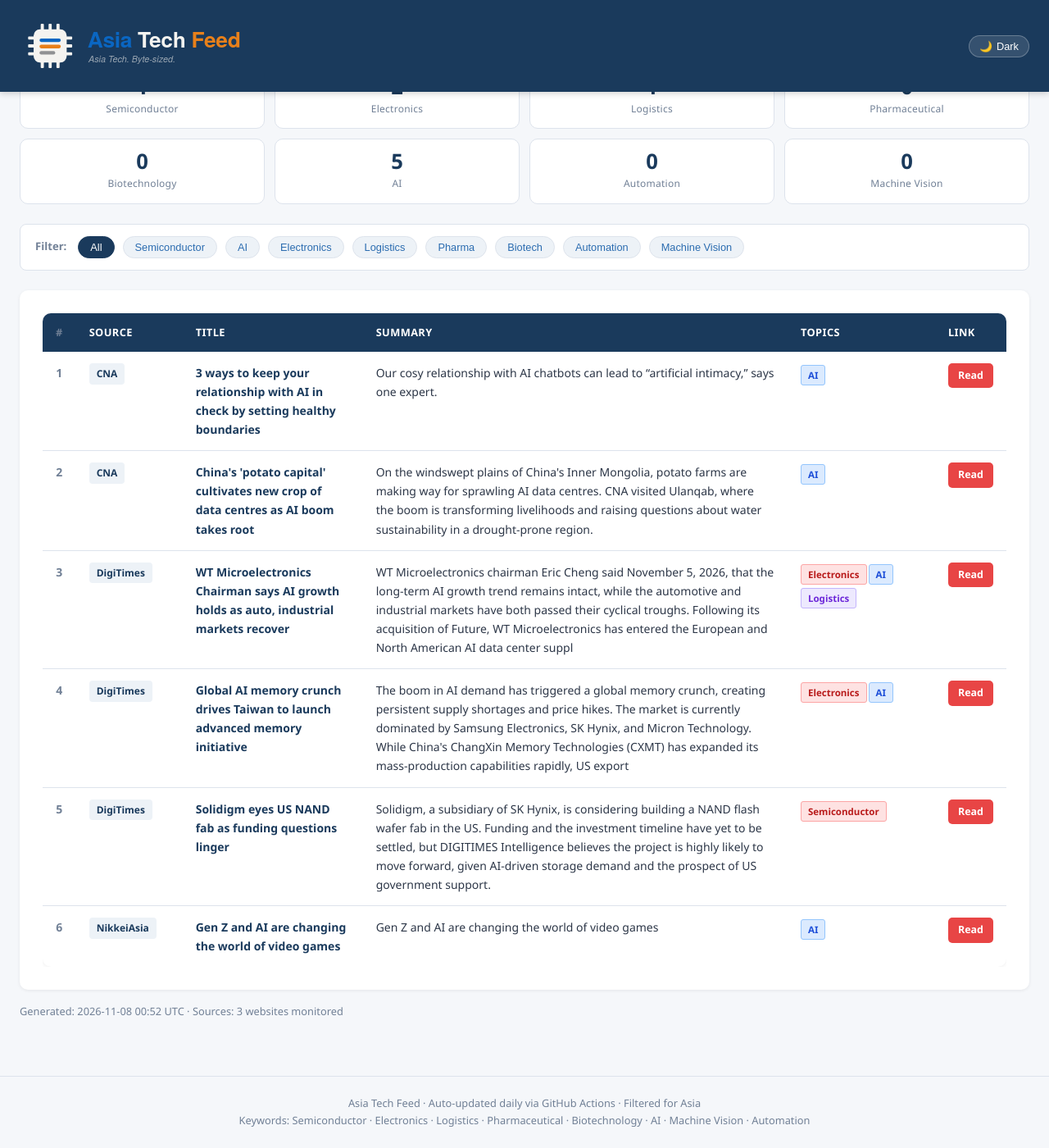
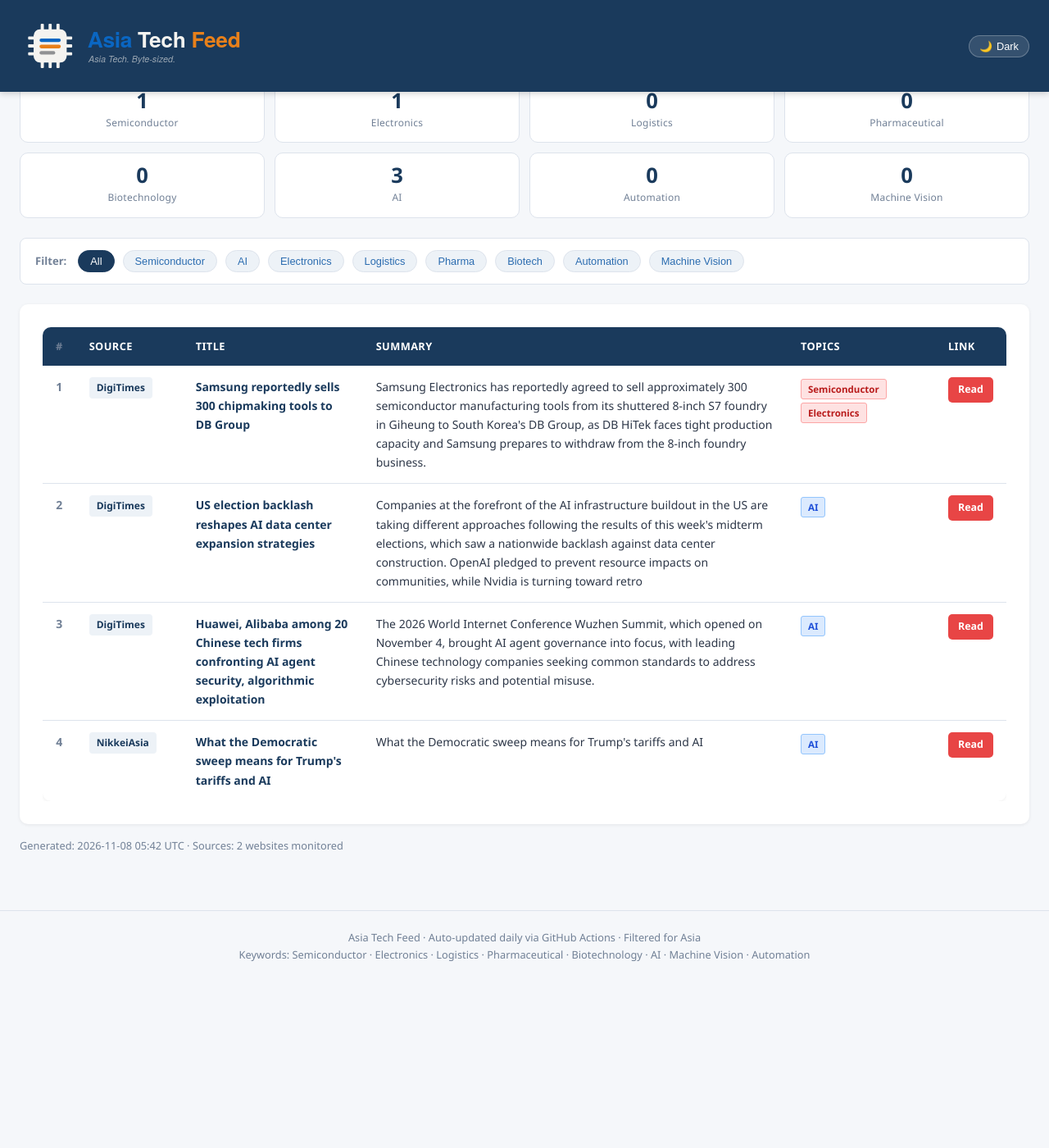
Before and after one commit to asiatechfeed/Asia-Tech-Feed, a Jekyll site: the page built from _posts/2026-11-08-asia-tech-news-digest.md, in a window 1280 px wide and 1400 px high, scrolled down 476 px. Shown: the whole window at 82% size. Built offline with Jekyll 4.4.1, drawn with Linux system fonts in a browser that asks for light colours; a script that is not in the unit is left out; after the commit the page ends 1673 px from its top, so only the background shows below that; some of the changed text lies outside the part shown.

Commit message:
📰 News digest 2026-11-08 (4 articles)

```diff
--- a/_data/seen_urls.json
+++ b/_data/seen_urls.json
@@ -199,5 +199,9 @@
   "dd4e03a815": "2026-11-08",
   "fd8f330874": "2026-11-08",
   "2bb829ea4c": "2026-11-08",
-  "8ee6f052e9": "2026-11-08"
+  "8ee6f052e9": "2026-11-08",
+  "b6a399f888": "2026-11-08",
+  "9f2d8c6de5": "2026-11-08",
+  "0b01fcff0c": "2026-11-08",
+  "77ed232a07": "2026-11-08"
 }
--- a/_posts/2026-11-08-asia-tech-news-digest.md
+++ b/_posts/2026-11-08-asia-tech-news-digest.md
@@ -1,16 +1,16 @@
 ---
 layout: post
 title: "Asia Tech News Digest - November 08, 2026"
-date: 2026-11-08 08:52:26 +0800
-articles_count: 6
-sources_count: 3
-sources: ["CNA", "DigiTimes", "NikkeiAsia"]
+date: 2026-11-08 13:42:27 +0800
+articles_count: 4
+sources_count: 2
+sources: ["DigiTimes", "NikkeiAsia"]
 csv_file: /assets/data/news-2026-11-08.tsv
-featured_title: "3 ways to keep your relationship with AI in check by setting healthy boundaries"
-featured_url: "https://www.channelnewsasia.com/living/ai-chatbots-artificial-intimacy-6459366"
-featured_source: "CNA"
-featured_summary: "Our cosy relationship with AI chatbots can lead to \u201cartificial intimacy,\u201d says one expert."
-featured_image: "https://dam.mediacorp.sg/image/upload/s--bckrB_TJ--/c_crop,h_1125,w_2000,x_0,y_104/c_fill,g_auto,h_676,w_1200/f_auto,q_auto/v1/mediacorp/cna/image/2026/11/02/smarter_living_relationship_ai-0.jpg?itok=eouck8ro"
+featured_title: "Samsung reportedly sells 300 chipmaking tools to DB Group"
+featured_url: "https://www.digitimes.com/news/a20261106VL218/samsung-equipment-manufacturing-production-capacity-production.html"
+featured_source: "DigiTimes"
+featured_summary: "Samsung Electronics has reportedly agreed to sell approximately 300 semiconductor manufacturing tools from its shuttered 8-inch S7 foundry in Giheung to South Korea's DB Group, as DB HiTek faces tight production capacity and Samsung prepares to withdraw from the 8-inch foundry business."
+featured_image: "https://img.digitimes.com/newsshow/20261106vl218_files/2_s.jpg"
 ---
 
 <table class="news-table">
@@ -27,51 +27,35 @@ featured_image: "https://dam.mediacorp.sg/image/upload/s--bckrB_TJ--/c_crop,h_11
 <tbody>
 <tr>
   <td class="col-num">1</td>
-  <td class="col-source"><span class="source-badge">CNA</span></td>
-  <td class="col-title"><span class="article-title">3 ways to keep your relationship with AI in check by setting healthy boundaries</span></td>
-  <td class="col-summary">Our cosy relationship with AI chatbots can lead to “artificial intimacy,” says one expert.</td>
-  <td class="col-tags"><span class="tag ai">AI</span></td>
-  <td class="col-link"><a class="btn-link" href="https://www.channelnewsasia.com/living/ai-chatbots-artificial-intimacy-6459366" target="_blank" rel="noopener">Read</a></td>
+  <td class="col-source"><span class="source-badge">DigiTimes</span></td>
+  <td class="col-title"><span class="article-title">Samsung reportedly sells 300 chipmaking tools to DB Group</span></td>
+  <td class="col-summary">Samsung Electronics has reportedly agreed to sell approximately 300 semiconductor manufacturing tools from its shuttered 8-inch S7 foundry in Giheung to South Korea's DB Group, as DB HiTek faces tight production capacity and Samsung prepares to withdraw from the 8-inch foundry business.</td>
+  <td class="col-tags"><span class="tag semi">Semiconductor</span><span class="tag semi">Electronics</span></td>
+  <td class="col-link"><a class="btn-link" href="https://www.digitimes.com/news/a20261106VL218/samsung-equipment-manufacturing-production-capacity-production.html" target="_blank" rel="noopener">Read</a></td>
 </tr>
 <tr>
   <td class="col-num">2</td>
-  <td class="col-source"><span class="source-badge">CNA</span></td>
-  <td class="col-title"><span class="article-title">China's 'potato capital' cultivates new crop of data centres as AI boom takes root</span></td>
-  <td class="col-summary">On the windswept plains of China's Inner Mongolia, potato farms are making way for sprawling AI data centres. CNA visited Ulanqab, where the boom is transforming livelihoods and raising questions about water sustainability in a drought-prone region.</td>
+  <td class="col-source"><span class="source-badge">DigiTimes</span></td>
+  <td class="col-title"><span class="article-title">US election backlash reshapes AI data center expansion strategies</span></td>
+  <td class="col-summary">Companies at the forefront of the AI infrastructure buildout in the US are taking different approaches following the results of this week's midterm elections, which saw a nationwide backlash against data center construction. OpenAI pledged to prevent resource impacts on communities, while Nvidia is turning toward retro</td>
   <td class="col-tags"><span class="tag ai">AI</span></td>
-  <td class="col-link"><a class="btn-link" href="https://www.channelnewsasia.com/east-asia/china-ai-data-centre-boom-inner-mongolia-6526706" target="_blank" rel="noopener">Read</a></td>
+  <td class="col-link"><a class="btn-link" href="https://www.digitimes.com/news/a20261106VL213/data-center-infrastructure-nvidia-openai-data.html" target="_blank" rel="noopener">Read</a></td>
 </tr>
 <tr>
   <td class="col-num">3</td>
   <td class="col-source"><span class="source-badge">DigiTimes</span></td>
-  <td class="col-title"><span class="article-title">WT Microelectronics Chairman says AI growth holds as auto, industrial markets recover</span></td>
-  <td class="col-summary">WT Microelectronics chairman Eric Cheng said November 5, 2026, that the long-term AI growth trend remains intact, while the automotive and industrial markets have both passed their cyclical troughs. Following its acquisition of Future, WT Microelectronics has entered the European and North American AI data center suppl</td>
-  <td class="col-tags"><span class="tag semi">Electronics</span><span class="tag ai">AI</span><span class="tag logis">Logistics</span></td>
-  <td class="col-link"><a class="btn-link" href="https://www.digitimes.com/news/a20261106PD236/wt-growth-industrial-revenue-2026.html" target="_blank" rel="noopener">Read</a></td>
+  <td class="col-title"><span class="article-title">Huawei, Alibaba among 20 Chinese tech firms confronting AI agent security, algorithmic exploitation</span></td>
+  <td class="col-summary">The 2026 World Internet Conference Wuzhen Summit, which opened on November 4, brought AI agent governance into focus, with leading Chinese technology companies seeking common standards to address cybersecurity risks and potential misuse.</td>
+  <td class="col-tags"><span class="tag ai">AI</span></td>
+  <td class="col-link"><a class="btn-link" href="https://www.digitimes.com/news/a20261106PD230/2026-internet-security-huawei-alibaba.html" target="_blank" rel="noopener">Read</a></td>
 </tr>
 <tr>
   <td class="col-num">4</td>
-  <td class="col-source"><span class="source-badge">DigiTimes</span></td>
-  <td class="col-title"><span class="article-title">Global AI memory crunch drives Taiwan to launch advanced memory initiative</span></td>
-  <td class="col-summary">The boom in AI demand has triggered a global memory crunch, creating persistent supply shortages and price hikes. The market is currently dominated by Samsung Electronics, SK Hynix, and Micron Technology. While China's ChangXin Memory Technologies (CXMT) has expanded its mass-production capabilities rapidly, US export </td>
-  <td class="col-tags"><span class="tag semi">Electronics</span><span class="tag ai">AI</span></td>
-  <td class="col-link"><a class="btn-link" href="https://www.digitimes.com/news/a20261106PD231/memory-chips-demand-taiwan-government-2027.html" target="_blank" rel="noopener">Read</a></td>
-</tr>
-<tr>
-  <td class="col-num">5</td>
-  <td class="col-source"><span class="source-badge">DigiTimes</span></td>
-  <td class="col-title"><span class="article-title">Solidigm eyes US NAND fab as funding questions linger</span></td>
-  <td class="col-summary">Solidigm, a subsidiary of SK Hynix, is considering building a NAND flash wafer fab in the US. Funding and the investment timeline have yet to be settled, but DIGITIMES Intelligence believes the project is highly likely to move forward, given AI-driven storage demand and the prospect of US government support.</td>
-  <td class="col-tags"><span class="tag semi">Semiconductor</span></td>
-  <td class="col-link"><a class="btn-link" href="https://www.digitimes.com/news/a20261106PD229/solidigm-fab-nand-flash-nand-funding.html" target="_blank" rel="noopener">Read</a></td>
-</tr>
-<tr>
-  <td class="col-num">6</td>
   <td class="col-source"><span class="source-badge">NikkeiAsia</span></td>
-  <td class="col-title"><span class="article-title">Gen Z and AI are changing the world of video games</span></td>
-  <td class="col-summary">Gen Z and AI are changing the world of video games</td>
+  <td class="col-title"><span class="article-title">What the Democratic sweep means for Trump's tariffs and AI</span></td>
+  <td class="col-summary">What the Democratic sweep means for Trump's tariffs and AI</td>
   <td class="col-tags"><span class="tag ai">AI</span></td>
-  <td class="col-link"><a class="btn-link" href="https://asia.nikkei.com/opinion/gen-z-and-ai-are-changing-the-world-of-video-games" target="_blank" rel="noopener">Read</a></td>
+  <td class="col-link"><a class="btn-link" href="https://asia.nikkei.com/video/what-the-democratic-sweep-means-for-trump-s-tariffs-and-ai" target="_blank" rel="noopener">Read</a></td>
 </tr>
 </tbody>
 </table>
```
Also changed, not shown: _digest_meta.json (+15 -21 lines), assets/data/news-2026-11-08.tsv (+4 -6 lines), assets/data/search-index.json.
